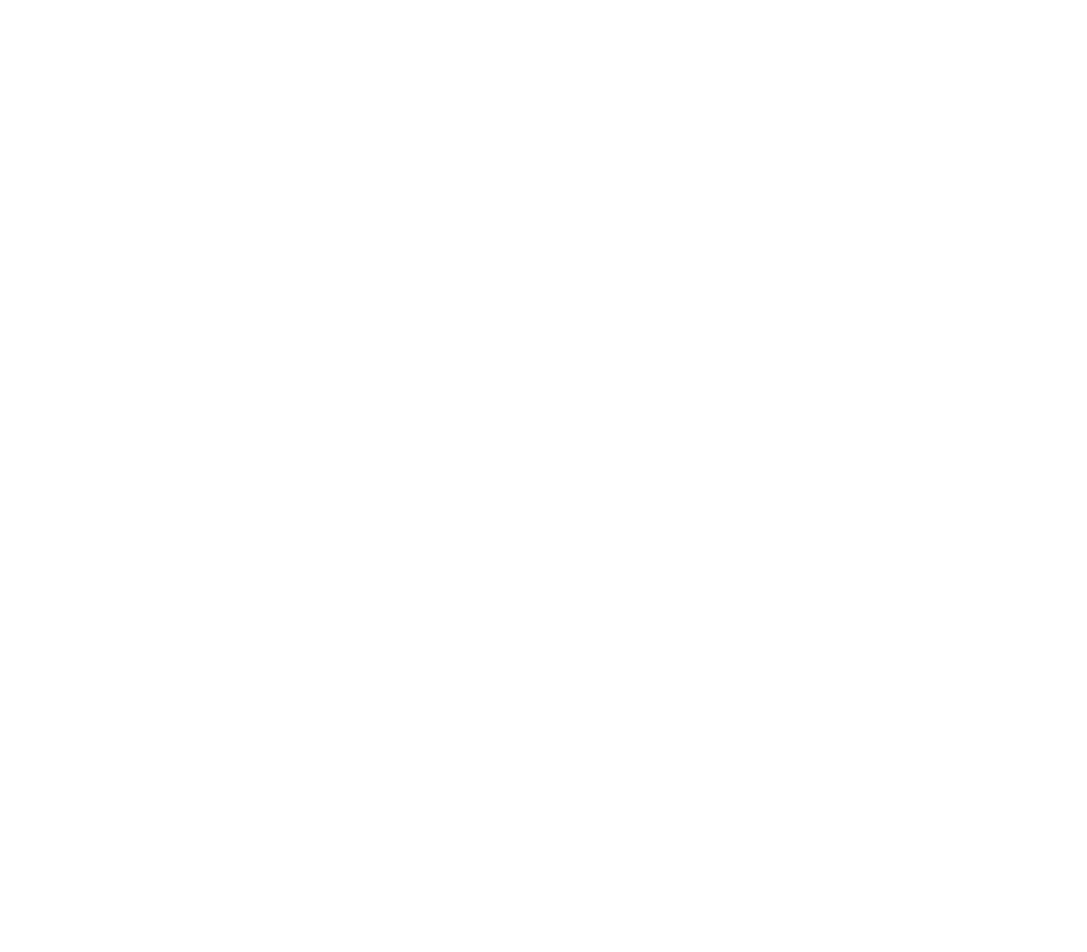
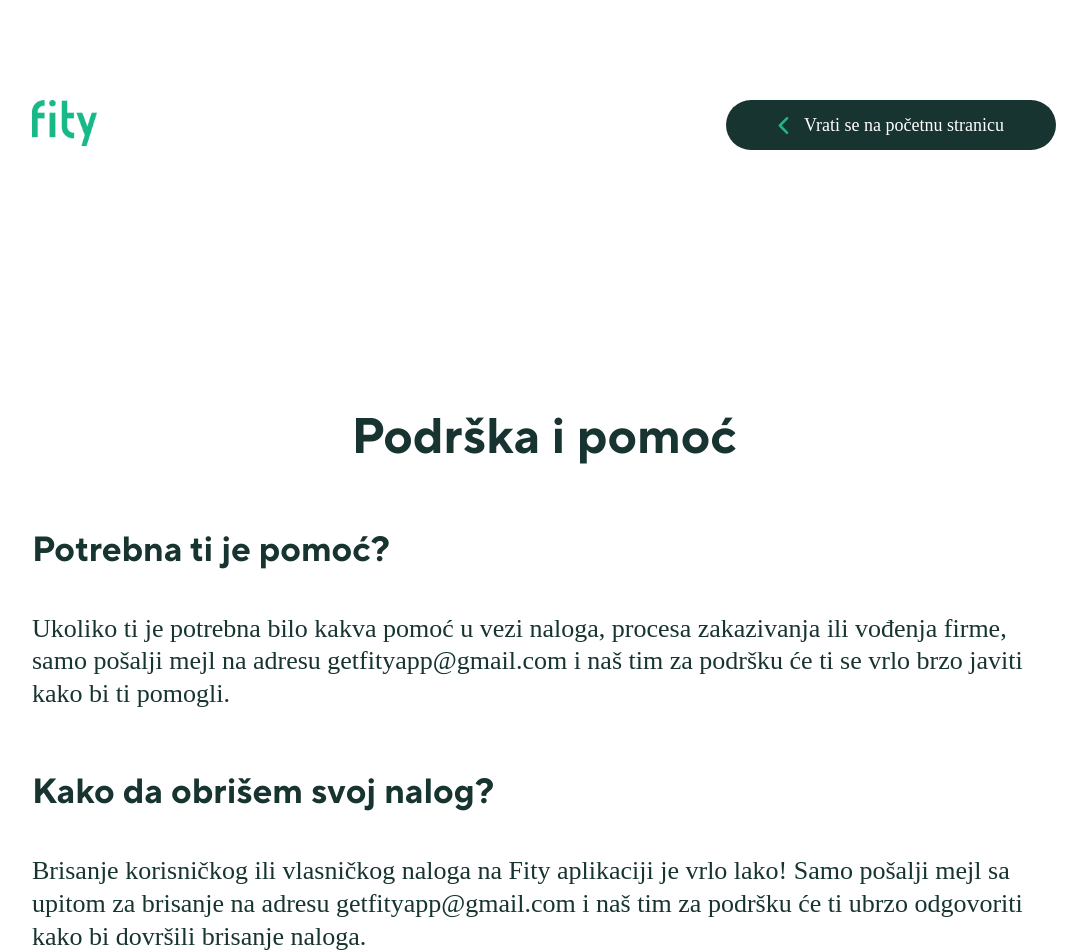
Before and after one commit to JankoB1/fity-landing, a React (Create React App) app: page /podrska in a window 1280 px wide. Before the commit this address had no page. Shown: the top 952 px of the page, without its empty margins (96-1183 px from the left). Before the commit the page ends 800 px from the top, so only its background shows below. Built offline with nearby package versions, Linux system fonts and the light colour scheme; a web font is replaced by a local one.

Commit message:
support page

```diff
--- a/src/App.tsx
+++ b/src/App.tsx
@@ -7,6 +7,7 @@
 import CookiesTerms from "./pages/CookiesTerms";
 import Thanks from "./pages/Thanks";
 import AboutUs from "./pages/AboutUs";
+import Support from "./pages/Support";
 
 function App() {
   return (
@@ -17,6 +18,7 @@
       <Route path="/politika-kolacica" element={<CookiesTerms />} />
       <Route path="/hvala-na-prijavi" element={<Thanks />} />
       <Route path="/o-nama" element={<AboutUs />} />
+      <Route path="/podrska" element={<Support />} />
   </Routes>
   );
 };
--- a/src/components/Launch.tsx
+++ b/src/components/Launch.tsx
@@ -168,7 +168,7 @@
                         <img src={nameIcon} alt=""/>
                     </div>
                     <div className="form-group">
-                        <input placeholder="email@email.com" onChange={(e) => setEmail(e.target.value)} type="email" name="email" value={email}/>
+                        <input placeholder="Email" onChange={(e) => setEmail(e.target.value)} type="email" name="email" value={email}/>
                         <img src={emailIcon} alt=""/>
                     </div>
                     <button onClick={createSubscriber}>Postani Fity Starter član <img src={check} style={{ filter: 'brightness(0) invert(1)' }} alt=""/></button>
--- /dev/null
+++ b/src/pages/Support.tsx
@@ -0,0 +1,26 @@
+import React from "react";
+import logo from "../assets/images/logo.png";
+import arrow from '../assets/images/arrow-privacy.svg';
+import Footer from "../components/Footer";
+
+function Thanks() {
+    return (
+        <>
+            <div className="privacy-page">
+                <div className="policy-top">
+                    <img src={logo} className="hero-logo w-[65px]" alt="logo"/>
+                    <a href="/"><img src={arrow} alt=""/>Vrati se na početnu stranicu</a>
+                </div>
+                <h1 style={{ paddingTop: '200px', textAlign: 'center' }}>Podrška i pomoć</h1>
+                <h2>Potrebna ti je pomoć?</h2>
+                <p>Ukoliko ti je potrebna bilo kakva pomoć u vezi naloga, procesa zakazivanja ili vođenja firme, samo pošalji mejl na adresu getfityapp@gmail.com i naš tim za podršku će ti se vrlo brzo javiti kako bi ti pomogli.</p>
+                <h2>Kako da obrišem svoj nalog?</h2>
+                <p>Brisanje korisničkog ili vlasničkog naloga na Fity aplikaciji je vrlo lako!
+                        Samo pošalji mejl sa upitom za brisanje na adresu getfityapp@gmail.com i naš tim za podršku će ti ubrzo odgovoriti kako bi dovršili brisanje naloga.</p>
+            </div>
+            <Footer></Footer>
+        </>
+    );
+};
+
+export default Thanks;
```
